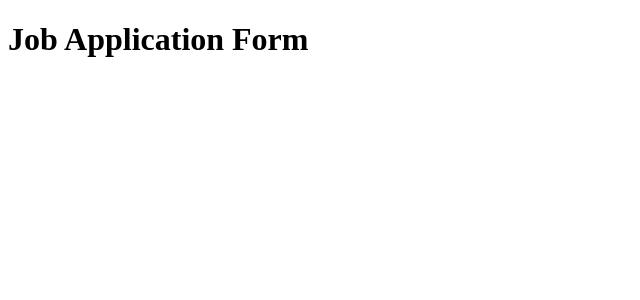
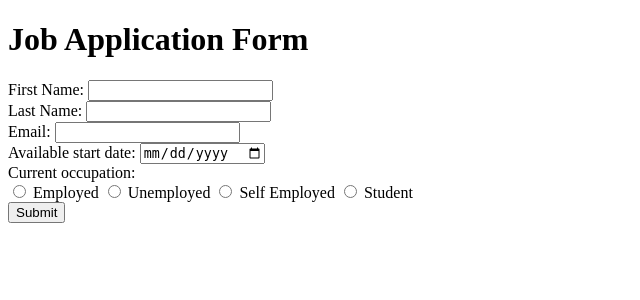
Before and after one commit to FriendlyMaabuat/Flask-WebApp, a Flask app: page / in a window 1280 px wide. Shown: the top 300 px of the page, without its empty margins (0-640 px from the left). Run offline with Flask 3, Linux system fonts and the light colour scheme.

Commit message:
Constructing the form

```diff
--- a/templates/index.html
+++ b/templates/index.html
@@ -6,5 +6,41 @@
     </head>
     <body>
         <h1> Job Application Form</h1>
+        <form>
+            <div>
+                <label for="first_name">First Name:</label>
+                <input type="text" id="first_name" name="first_name" required>
+            </div>
+            <div>
+                <label for="last_name">Last Name:</label>
+                <input type="text" id="last_name" name="last_name" required>
+            </div>
+            <div>
+                <label for="email">Email:</label>
+                <input type="email" id="email" name="email" required>
+            </div>
+            <div>
+                <label for="date">Available start date:</label>
+                <input type="date" id="date" name="date" required>
+            </div>
+            <div>
+                <label>Current occupation:</label>
+                <br>
+                <div id="occupation">
+                    <input type="radio" id="employed" name="occupation" required>
+                    <label for="employed">Employed</label>
+
+                    <input type="radio" id="unemployed" name="occupation" required>
+                    <label for="unemployed">Unemployed</label>
+
+                    <input type="radio" id="self-employed" name="occupation" required>
+                    <label for="self-employed">Self Employed</label>
+
+                    <input type="radio" id="student" name="occupation" required>
+                    <label for="student">Student</label>
+                </div>
+            </div>
+            <button type="button">Submit</button>
+        </form>
     </body>
 </html>
```
